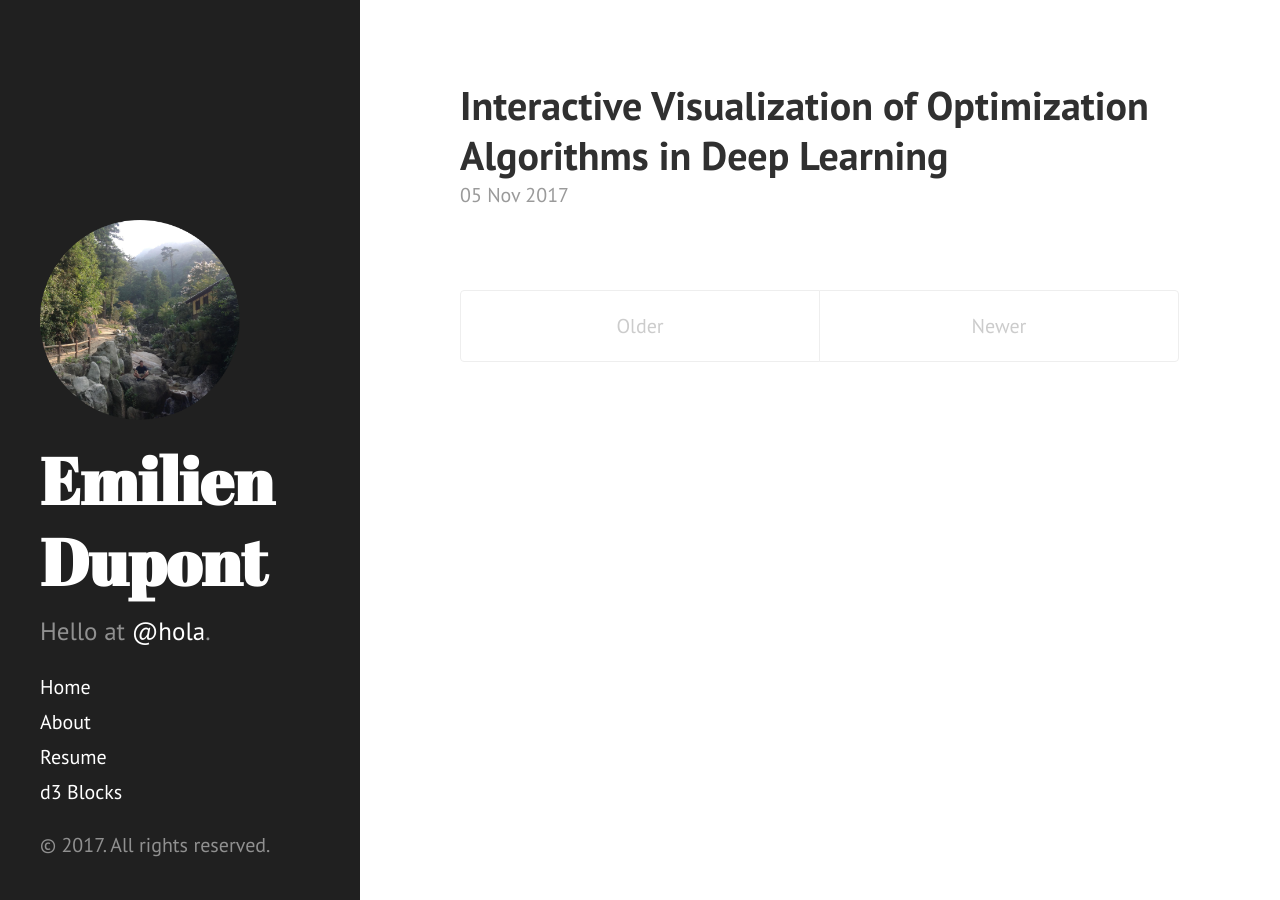
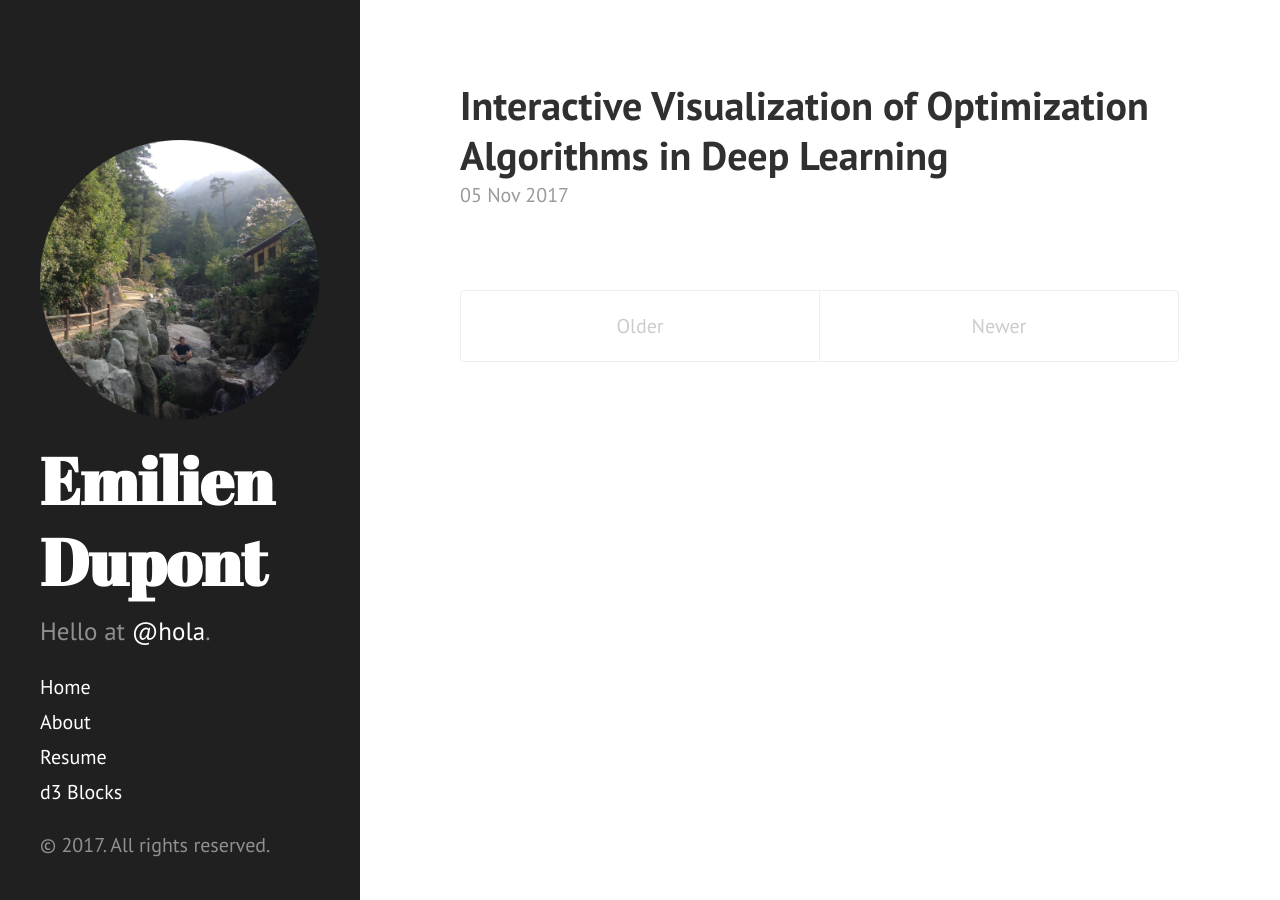
Before and after one commit to EmilienDupont/emiliendupont.github.io, a Jekyll site: the page built from index.html, in a window 1280 px wide. Built offline with Jekyll 4.4.1, drawn with Linux system fonts in a browser that asks for light colours; the list of posts is cut into pages by our own code.

Commit message:
:gem: more img sidebar fixes

```diff
--- a/_includes/sidebar.html
+++ b/_includes/sidebar.html
@@ -1,8 +1,6 @@
 <div class="sidebar">
   <div class="container sidebar-sticky">
-    <div class="sidebar-logo" style="align:center">
-      <img src="{{ site.url }}/imgs/profile.png" />
-    </div>
+    <img src="{{ site.url }}/imgs/profile.png" style="align:center">
     <div class="sidebar-about">
       <h1>
         <a href="{{ site.url }}">
```
